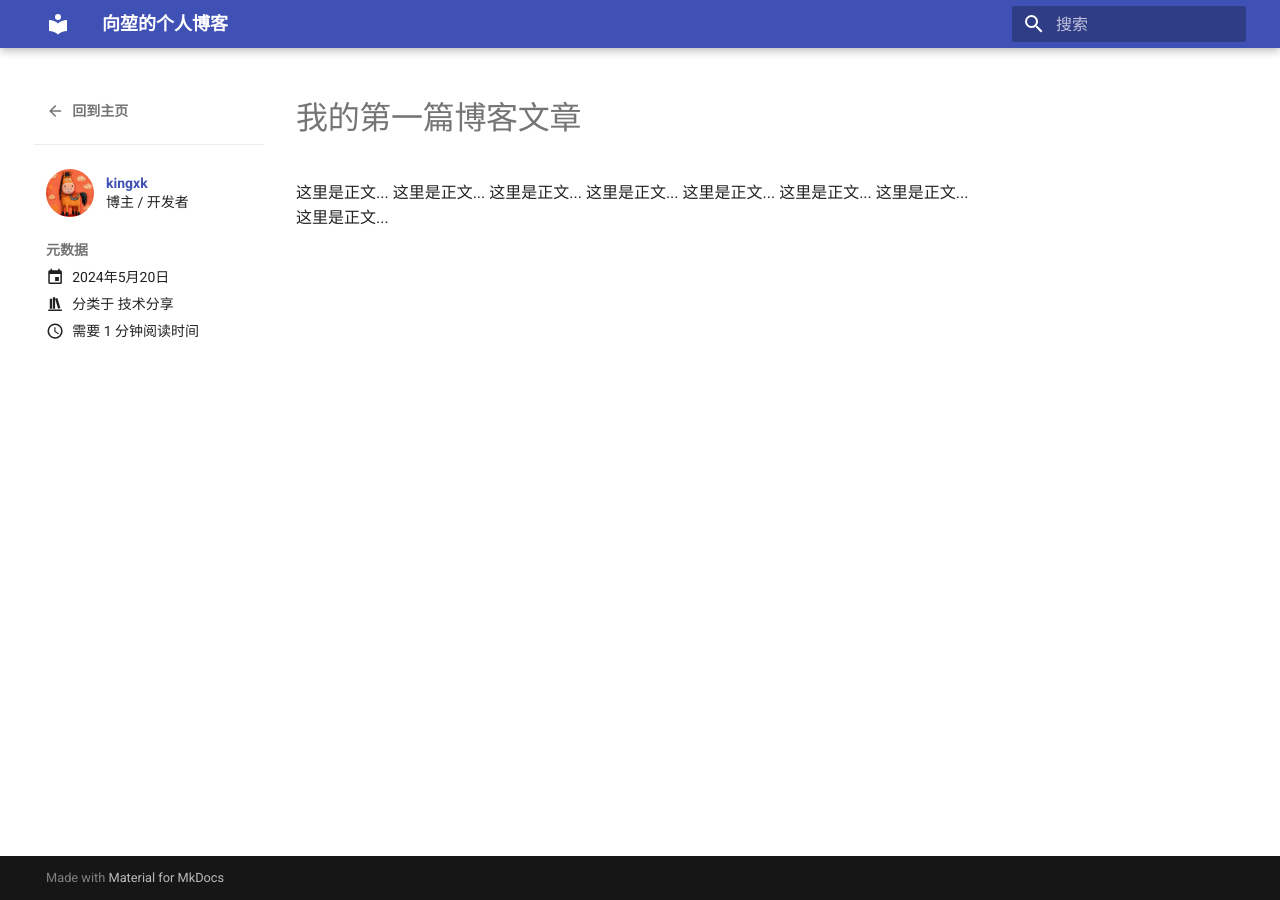
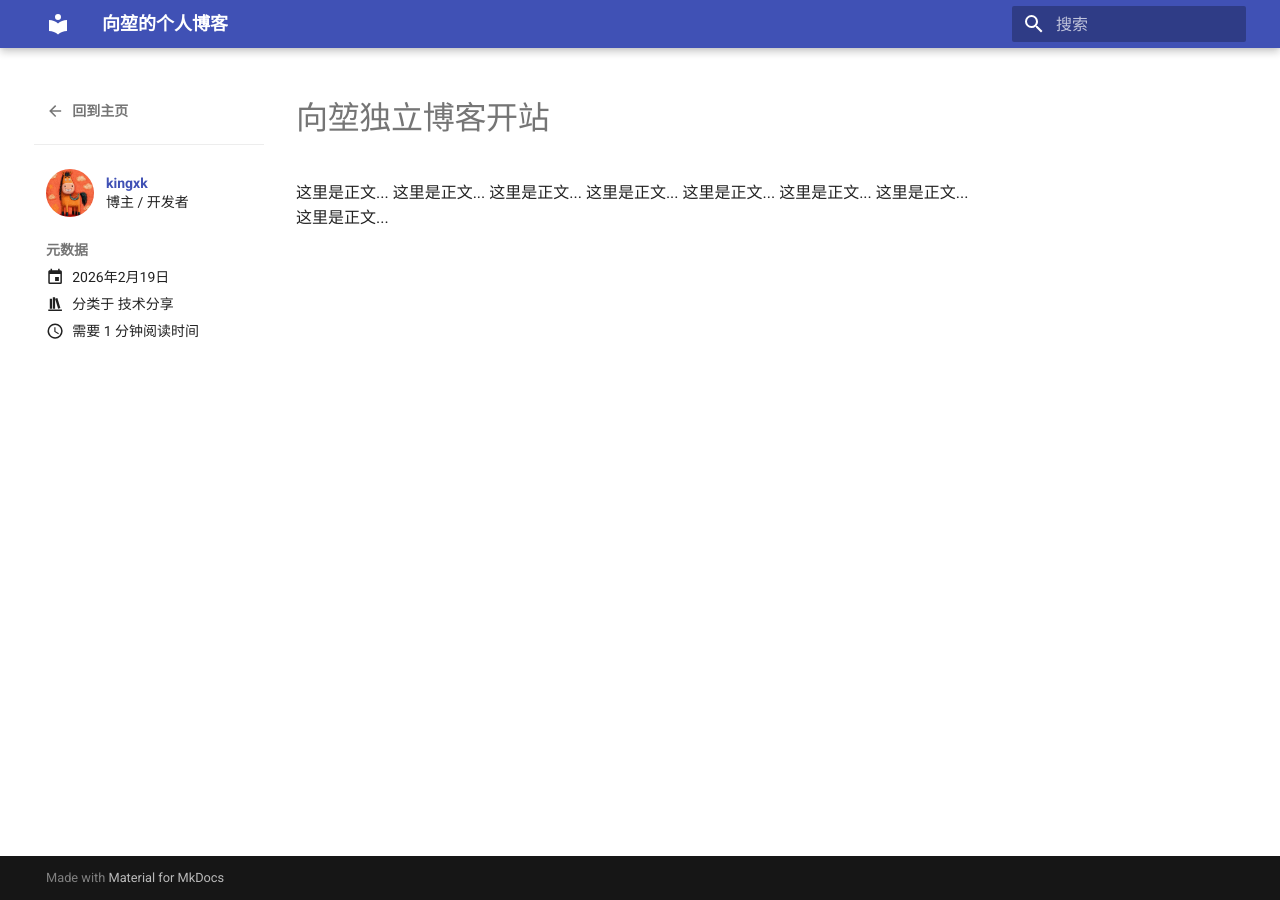
Before and after one commit to kingxk/kingxk.github.io, an MkDocs documentation site: the page built from docs/blog/posts/2026-02-19-向堃的独立博客开站.md, in a window 1280 px wide. Built offline with MkDocs 1.6.1 and Material for MkDocs 9.7.7, drawn with Linux system fonts in a browser that asks for light colours.

Commit message:
修改文章1

```diff
--- a/docs/blog/posts/2024-05-20-第一篇文章.md
+++ b/docs/blog/posts/2026-02-19-向堃的独立博客开站.md
@@ -1,6 +1,6 @@
 ---
-title: 我的第一篇博客文章
-date: 2024-05-20
+title: 向堃的独立博客开站
+date: 2026-02-19
 authors:
   - your_author_id       # 对应 .authors.yml 中定义的作者 ID
 categories:
@@ -12,7 +12,7 @@ description: 这是文章的描述，会显示在文章列表和预览中。
 draft: false             # 可选，设为 true 时文章不会发布
 ---
 
-# 我的第一篇博客文章
+# 向堃独立博客开站
 
 这里是正文...
 这里是正文...
```
